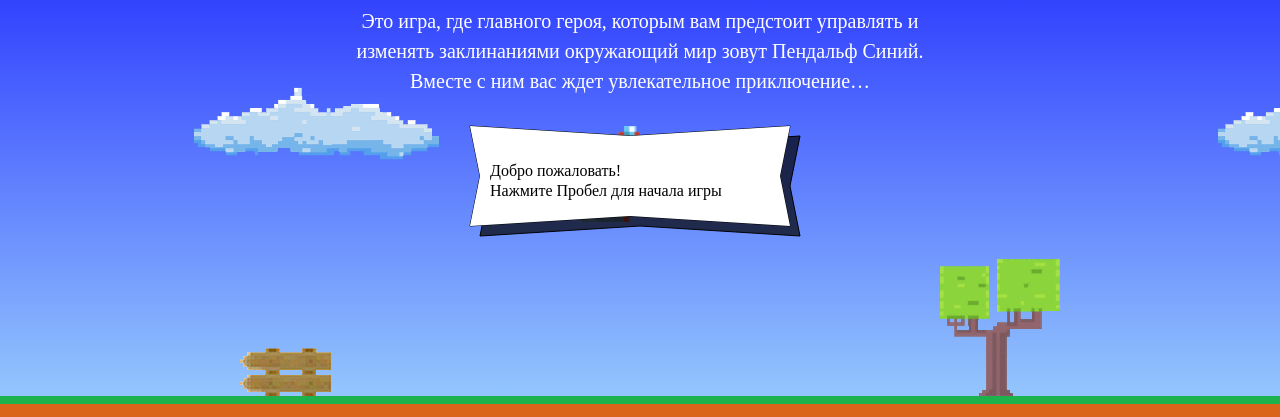
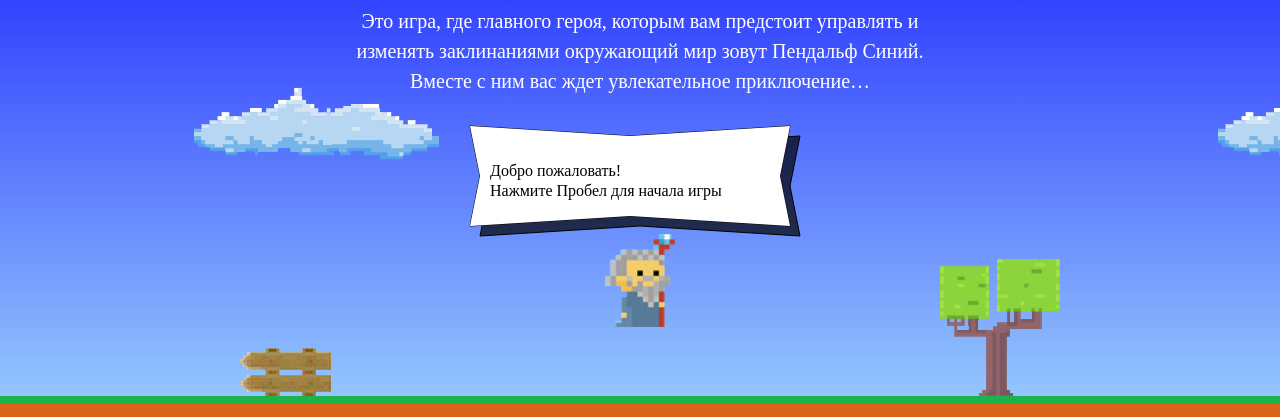
Before and after one commit to FEDOR227/937147-code-and-magick-18, a website: page index.html in a window 1280 px wide. Shown: the part 203-620 px from the top of the page. Drawn offline with Linux system fonts and the light colour scheme; a web font is replaced by a local one.

Commit message:
index.html

```diff
--- a/index.html
+++ b/index.html
@@ -182,13 +182,23 @@
 </template>
 
 <script>
-         var fireballSize = 22;
-         var getFireballSpeed;
-         var wizardSpeed = 3;
-         var wizardWidth = 70;
-         var getWizardHeight;
-         var getWizardX;
-         var getWizardY;
+
+var fireballSize = 22;
+var wizardSpeed = 3;
+var wizardWidth = 70;
+var getFireballSpeed = function(left) {
+return left ? 5 : 2;
+};
+var getWizardHeight = function(width) {
+return 1.337 * wizardWidth;
+};
+var wizardHeight = getWizardHeight(wizardWidth);
+function getWizardX(width) {
+return (width / 2) - (wizardWidth / 2);
+}
+function getWizardY(height) {
+return (height - wizardHeight) * (2 / 3);
+}
  </script>
 <script src="js/game.js"></script>
 
```
